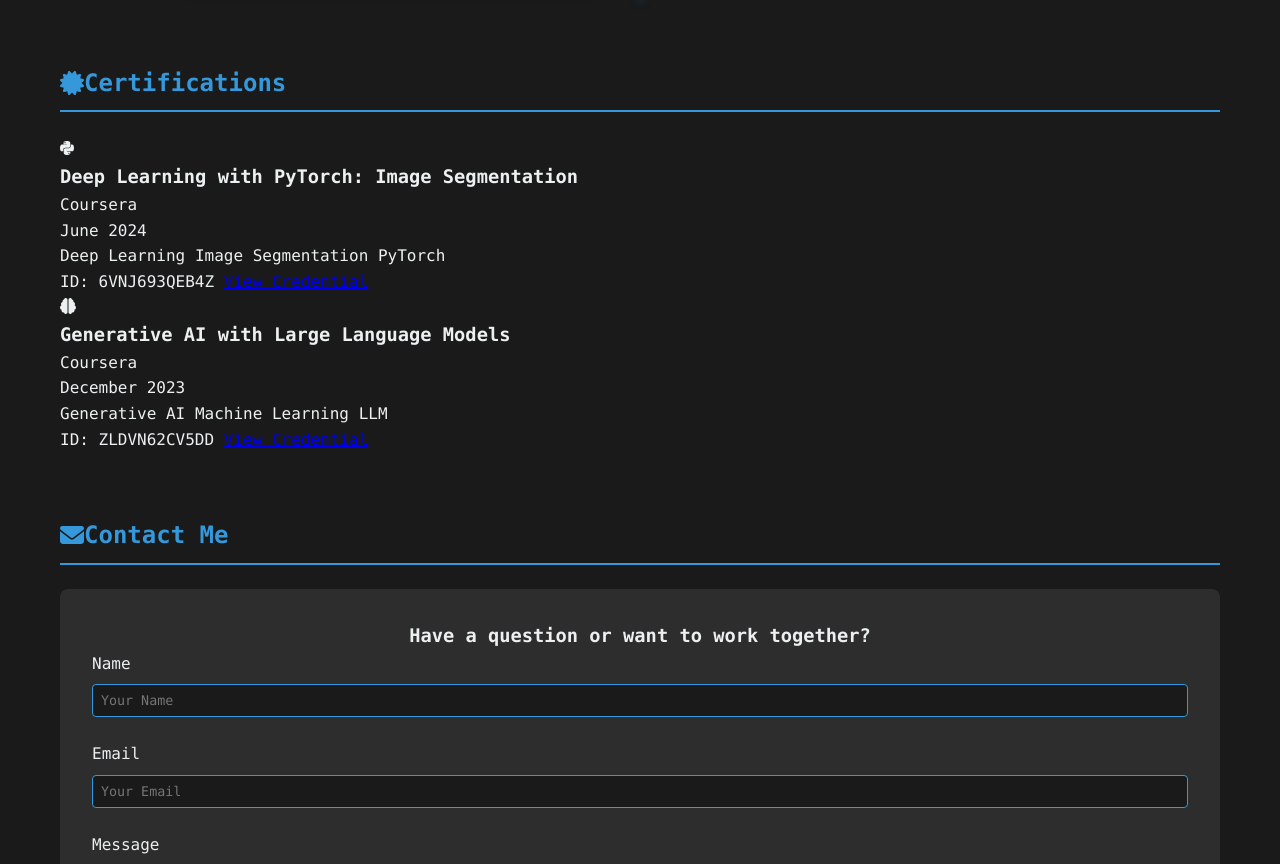
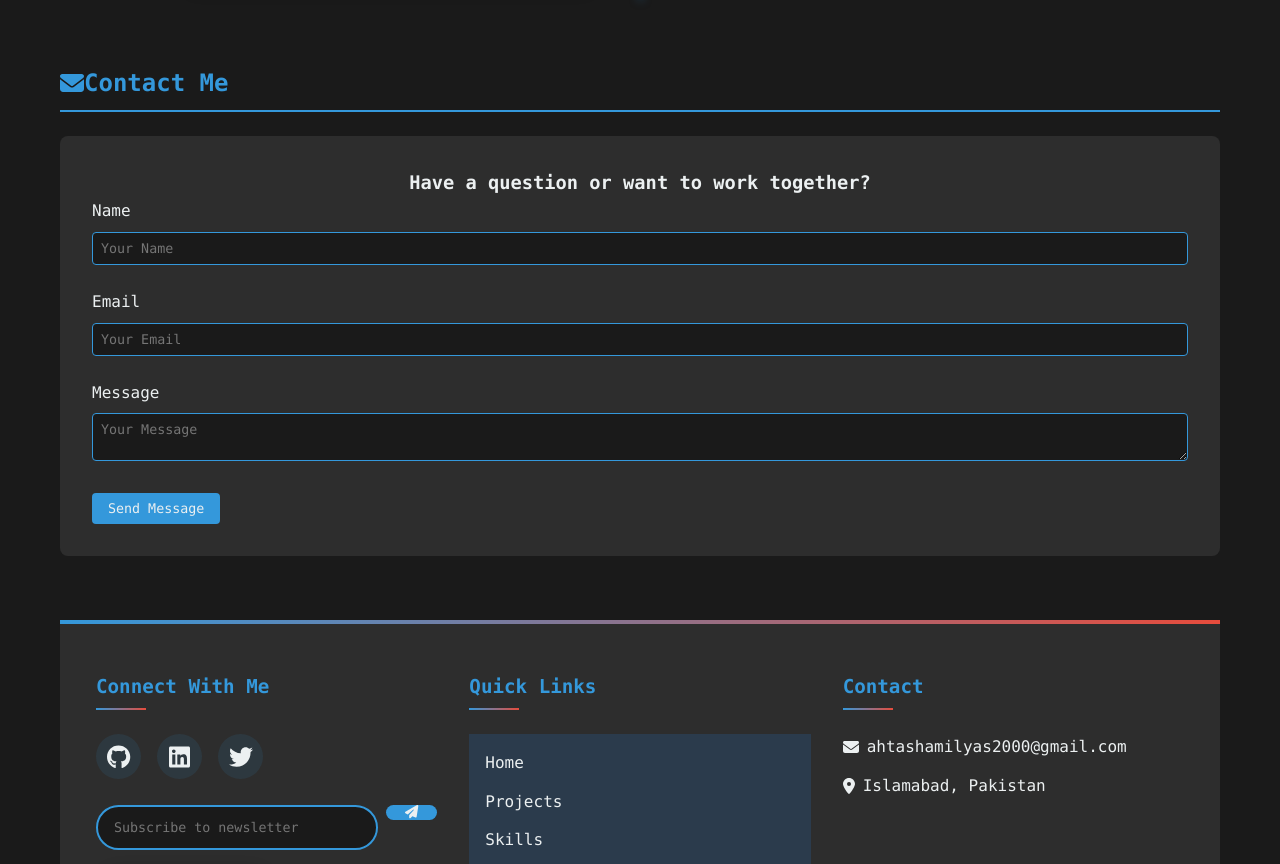
Before and after one commit to ahtashamilyas/ahtashamilyas.github.io, a plain HTML site: page index.html in a window 1280 px wide. Shown: the part 4261-5125 px from the top of the page. Drawn offline with nearby package versions, Linux system fonts and the light colour scheme; no server answers.

Commit message:
Certificate code removed.

```diff
--- a/index.html
+++ b/index.html
@@ -1113,55 +1113,6 @@
                 </div>
             </div>
         </section>
-        <section id="certifications" class="my-8">
-            <h2 class="section-title"><i class="fas fa-certificate"></i> Certifications</h2>
-            <div class="certifications-grid">
-                <!-- Deep Learning Certificate -->
-                <div class="certification-card">
-                    <div class="cert-header">
-                        <i class="fab fa-python"></i>
-                        <h3>Deep Learning with PyTorch: Image Segmentation</h3>
-                    </div>
-                    <div class="cert-body">
-                        <p class="issuer">Coursera</p>
-                        <p class="issue-date">June 2024</p>
-                        <div class="cert-skills">
-                            <span>Deep Learning</span>
-                            <span>Image Segmentation</span>
-                            <span>PyTorch</span>
-                        </div>
-                        <div class="cert-footer">
-                            <span class="credential">ID: 6VNJ693QEB4Z</span>
-                            <a href="#" class="view-credential">View Credential</a>
-                        </div>
-                    </div>
-                </div>
-
-                <!-- Generative AI Certificate -->
-                <div class="certification-card">
-                    <div class="cert-header">
-                        <i class="fas fa-brain"></i>
-                        <h3>Generative AI with Large Language Models</h3>
-                    </div>
-                    <div class="cert-body">
-                        <p class="issuer">Coursera</p>
-                        <p class="issue-date">December 2023</p>
-                        <div class="cert-skills">
-                            <span>Generative AI</span>
-                            <span>Machine Learning</span>
-                            <span>LLM</span>
-                        </div>
-                        <div class="cert-footer">
-                            <span class="credential">ID: ZLDVN62CV5DD</span>
-                            <a href="#" class="view-credential">View Credential</a>
-                        </div>
-                    </div>
-                </div>
-
-                <!-- Add more certification cards following the same pattern -->
-            </div>
-        </section>
-
         <!-- <section id="education">    <h2><i class="fas fa</section> -->
         <section id="contact">
             <h2><i class="fas fa-envelope"></i> Contact Me</h2>
```
